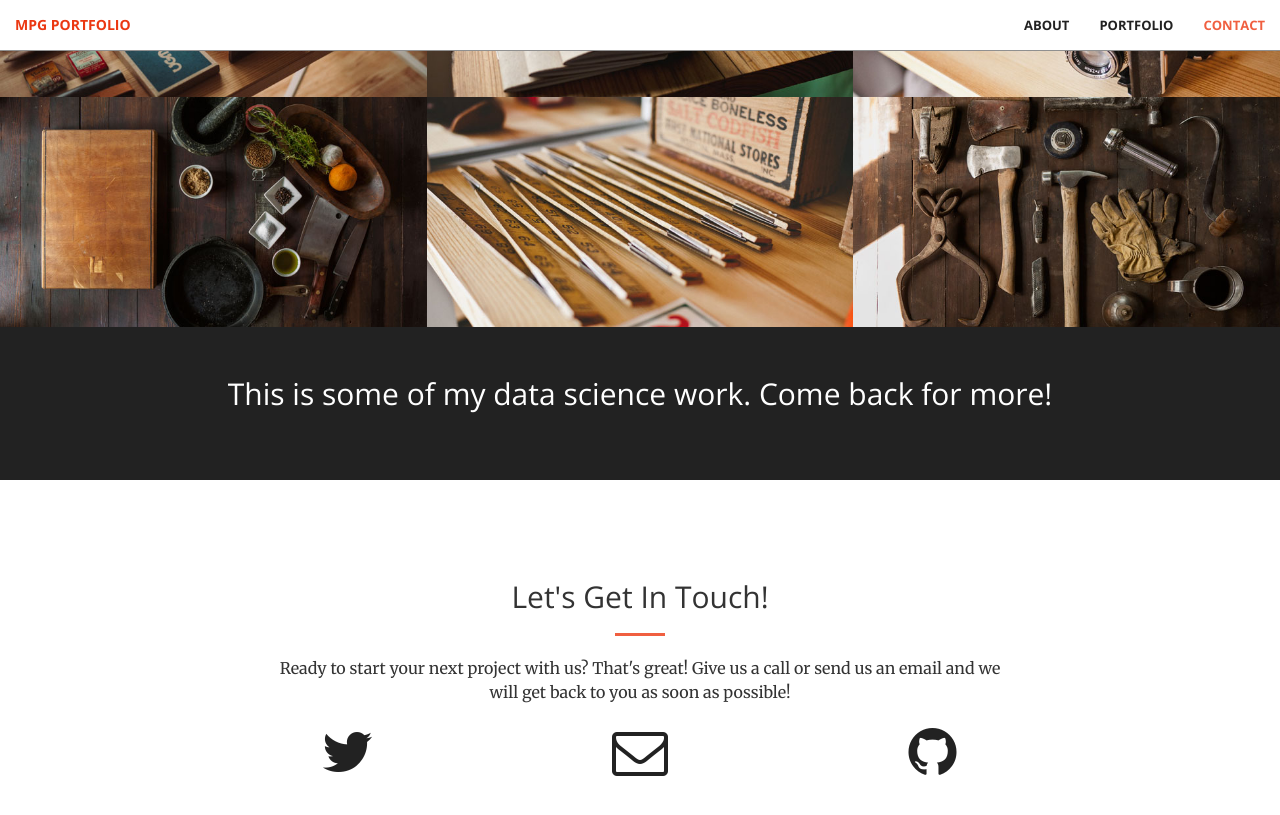
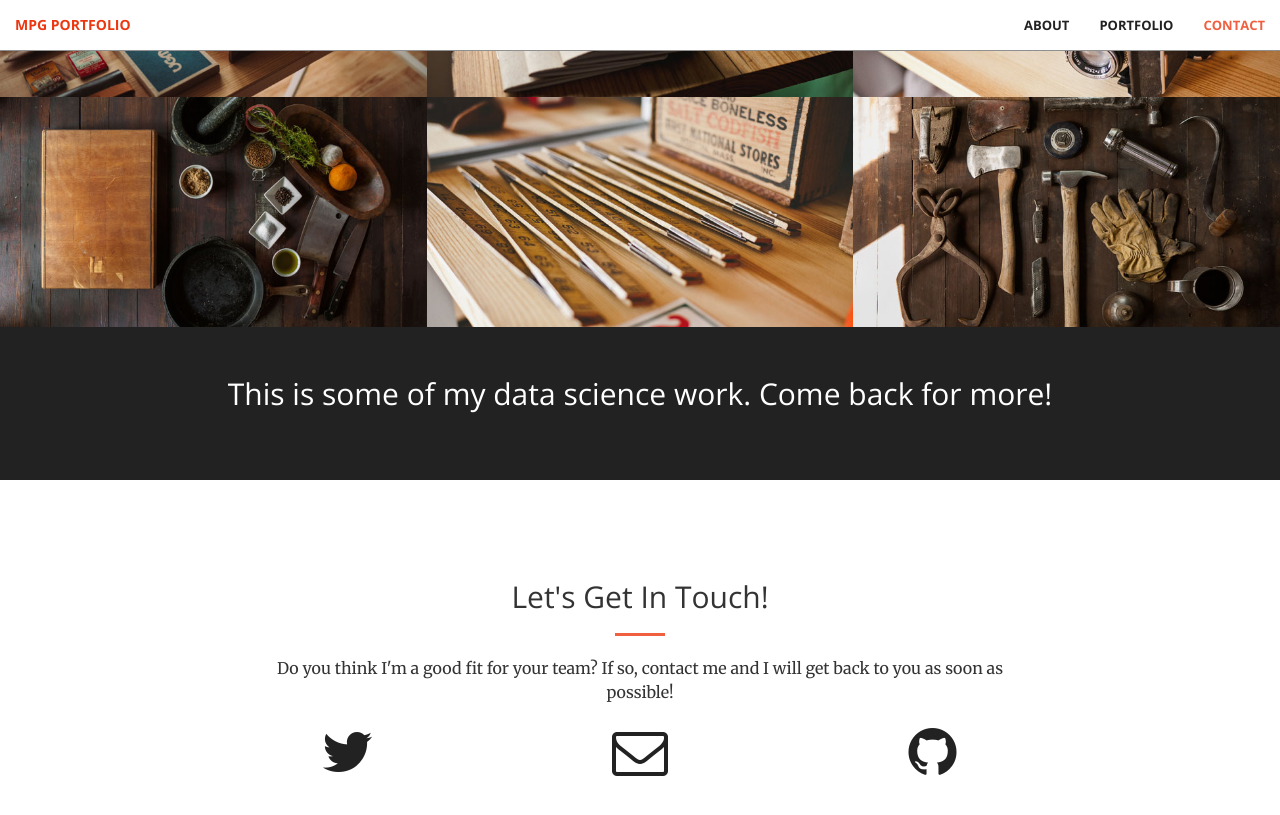
Before and after one commit to micgonzalez/micgonzalez.github.io, a Jekyll site: the page built from index.html, in a window 1280 px wide and 900 px high, scrolled down 1809 px. Shown: the top 815 px of the window. Built offline with Jekyll 4.4.1, drawn with Linux system fonts in a browser that asks for light colours.

Commit message:
Update contact.html

```diff
--- a/_includes/contact.html
+++ b/_includes/contact.html
@@ -4,7 +4,7 @@
             <div class="col-lg-8 col-lg-offset-2 text-center">
                 <h2 class="section-heading">Let's Get In Touch!</h2>
                 <hr class="primary">
-                <p>Ready to start your next project with us? That's great! Give us a call or send us an email and we will get back to you as soon as possible!</p>
+                <p>Do you think I'm a good fit for your team? If so, contact me and I will get back to you as soon as possible!</p>
             </div>
         <div class="col-lg-2 col-lg-offset-2 text-center">
             <a href="https://twitter.com/{{ site.twitter_username }}">
```
